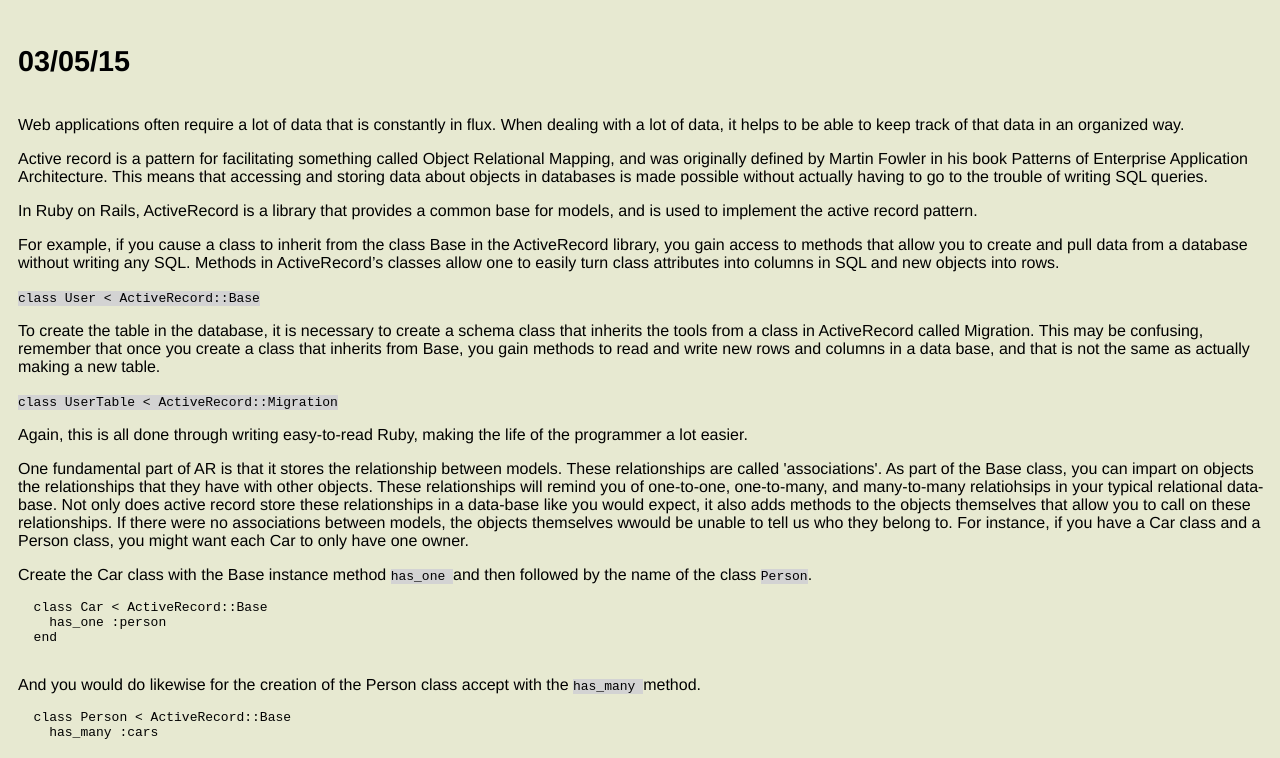
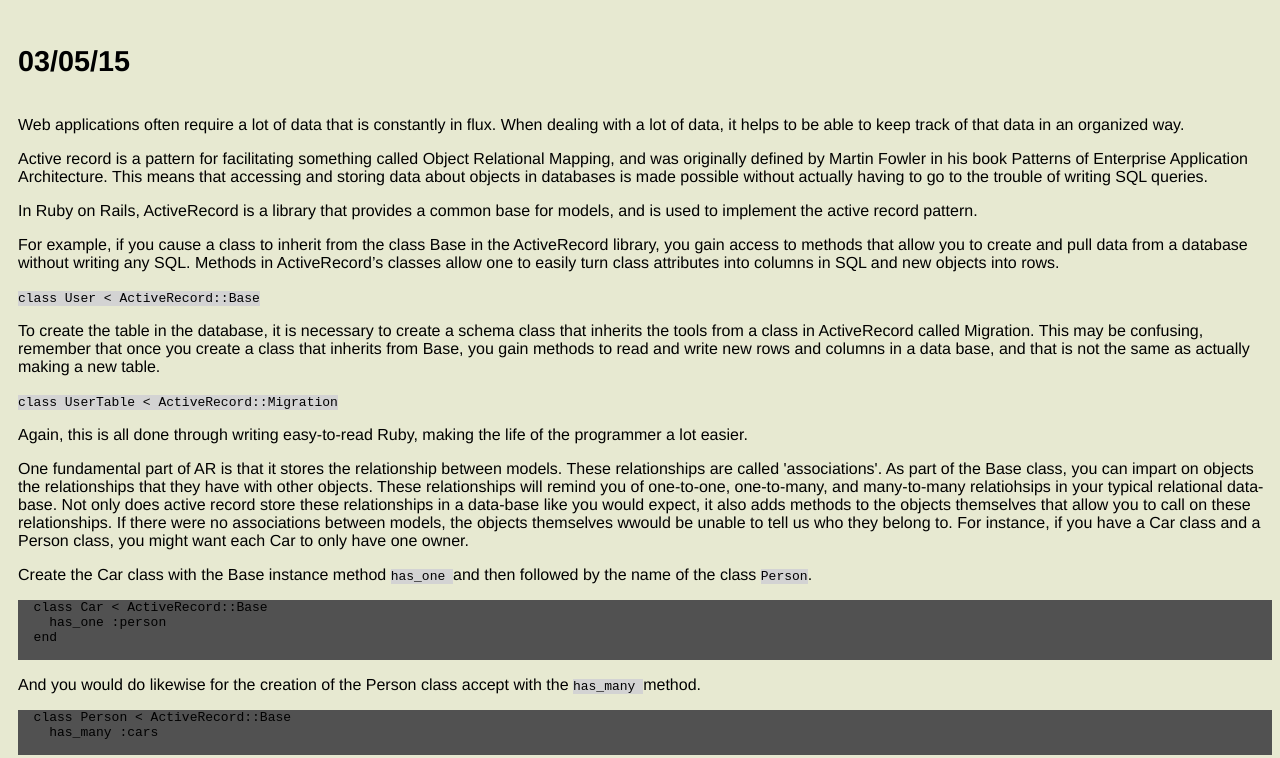
Before and after one commit to joshzich/joshzich.github.io, a plain HTML site: page blog/t8-tech.html in a window 1280 px wide. Shown: the part 194-952 px from the top of the page. Drawn offline with Linux system fonts and the light colour scheme.

Commit message:
add color to pre tags

```diff
--- a/stylesheets/blog-stylesheet.css
+++ b/stylesheets/blog-stylesheet.css
@@ -36,3 +36,8 @@
   padding-left: 10px;
 
 }
+
+pre {
+
+  background-color: #515151;
+}
```
